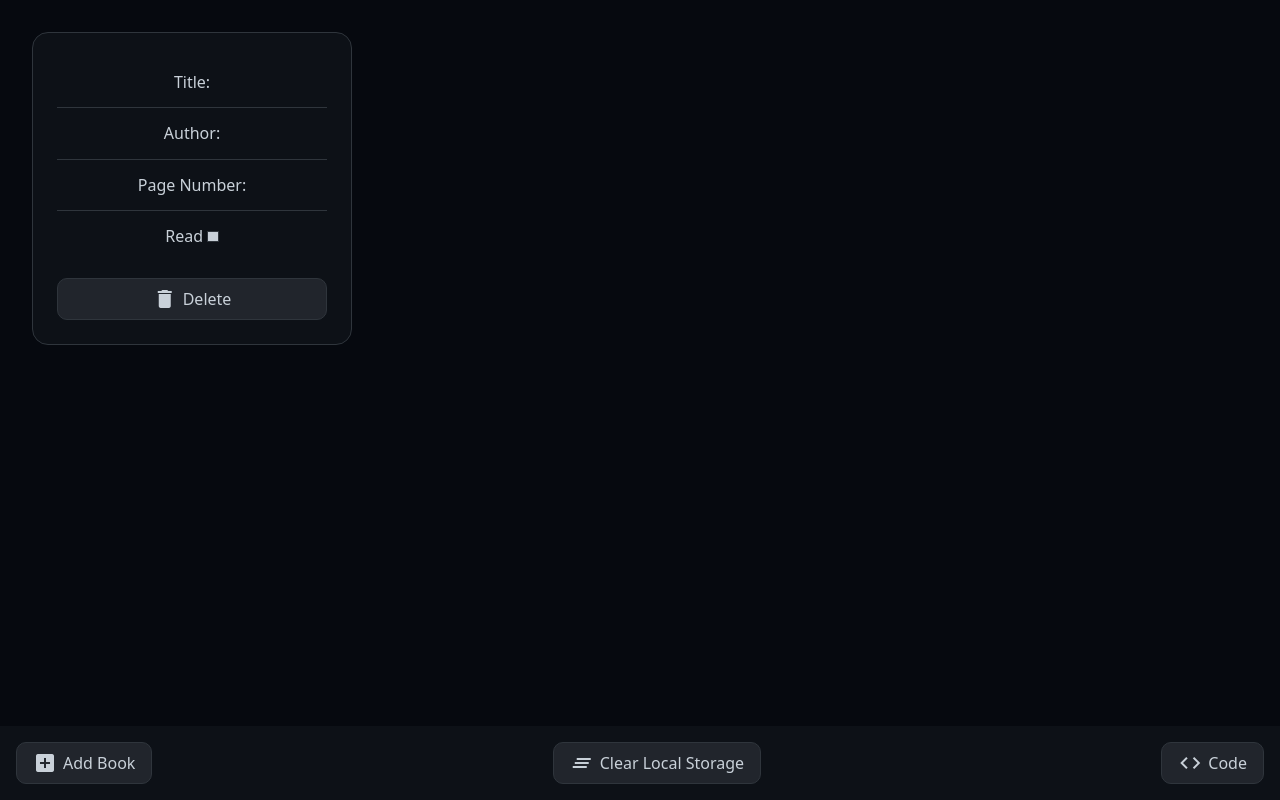
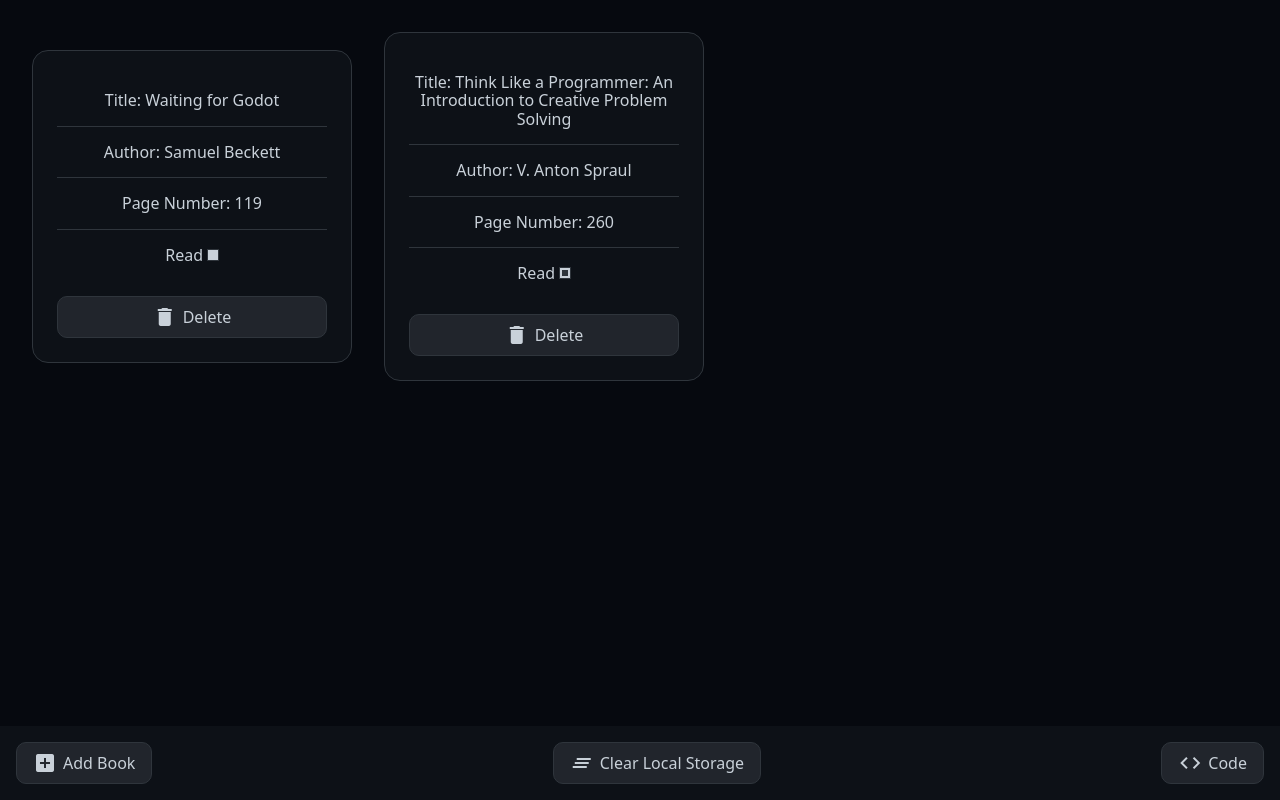
Before and after one commit to Helium5250/Library, a plain HTML site: page index.html in a window 1280 px wide. Drawn offline with Linux system fonts and the light colour scheme.

Commit message:
example cards

```diff
--- a/index.html
+++ b/index.html
@@ -47,6 +47,42 @@
                 Delete
             </button>
         </div>
+
+        <div class="card example">
+            <ul class="page-info">
+                <li>Title: <span id="title">Waiting for Godot</span></li>
+                <li>Author: <span id="author">Samuel Beckett</span></li>
+                <li>Page Number: <span id="page-number">119</span></li>
+                <li>
+                    <label for="read">Read</label>
+                    <input type="checkbox" name="read" id="read">
+                </li>
+            </ul>
+            <button class="btn" id="delete">
+                <span class="material-icons">
+                    delete
+                </span>
+                Delete
+            </button>
+        </div>
+
+        <div class="card example">
+            <ul class="page-info">
+                <li>Title:</b> <span id="title">Think Like a Programmer: An Introduction to Creative Problem Solving</span></li>
+                <li>Author: <span id="author">V. Anton Spraul</span></li>
+                <li>Page Number: <span id="page-number">260</span></li>
+                <li>
+                    <label for="read">Read</label>
+                    <input type="checkbox" name="read" id="read" checked>
+                </li>
+            </ul>
+            <button class="btn" id="delete">
+                <span class="material-icons">
+                    delete
+                </span>
+                Delete
+            </button>
+        </div>
     </main>
 
     <nav id="bottom-nav">
--- a/style.scss
+++ b/style.scss
@@ -146,6 +146,10 @@
     }
 }
 
+.card:first-child {
+    display: none;
+}
+
 #bottom-nav {
     position: fixed;
     bottom: 0;
```
Also changed, not shown: style.css, 1 other file.
